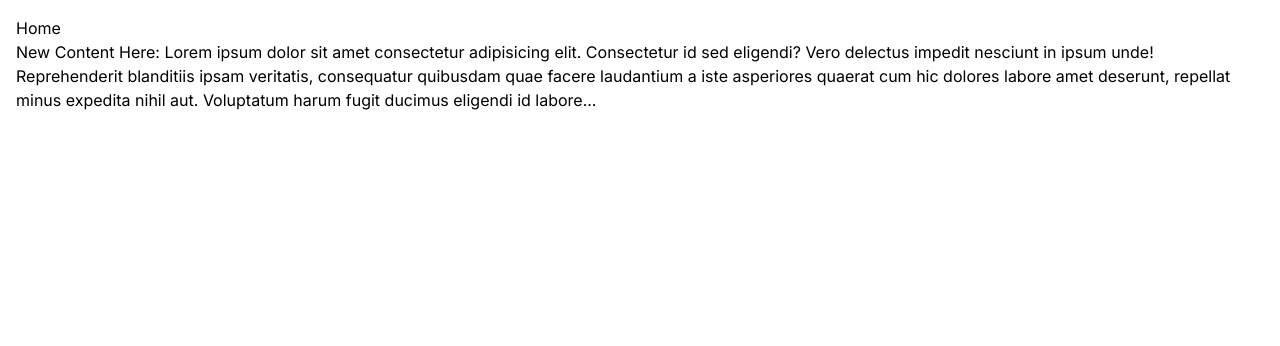
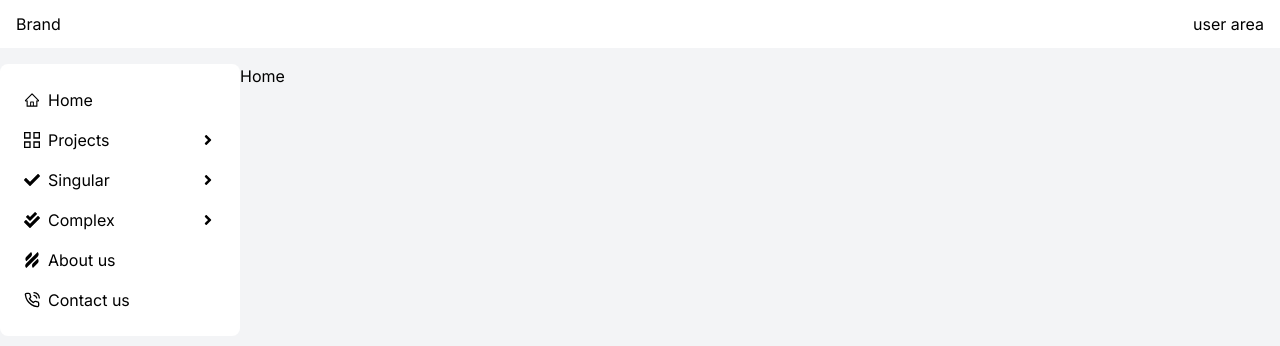
Before and after one commit to Jaycoda/devempower, a Next.js app: page / in a window 1280 px wide. Shown: the top 346 px of the page. Built offline with nearby package versions, Linux system fonts and the light colour scheme.

Commit message:
feature: created basic layout

```diff
--- /dev/null
+++ b/app/contact-us/page.jsx
@@ -0,0 +1,7 @@
+import React from "react";
+
+const ContactUs = () => {
+  return <div>Contact Us</div>;
+};
+
+export default ContactUs;
--- a/app/globals.css
+++ b/app/globals.css
@@ -9,5 +9,5 @@
 }
 
 body {
-  padding: 1rem;
+  padding: 0px;
 }
--- a/app/layout.js
+++ b/app/layout.js
@@ -1,5 +1,7 @@
 import { Inter } from "next/font/google";
 import "./globals.css";
+import MainLayout from "@/components/MainLayout";
+import MenuContextProvider from "@/context/MenuContext";
 
 const inter = Inter({ subsets: ["latin"] });
 
@@ -11,7 +13,11 @@ export const metadata = {
 export default function RootLayout({ children }) {
   return (
     <html lang="en">
-      <body className={inter.className}>{children}</body>
+      <body className={inter.className}>
+        <MenuContextProvider>
+          <MainLayout>{children}</MainLayout>
+        </MenuContextProvider>
+      </body>
     </html>
   );
 }
--- a/app/page.js
+++ b/app/page.js
@@ -4,14 +4,6 @@ export default function Home() {
   return (
     <main>
       <h1>Home</h1>
-      <p>
-        New Content Here: Lorem ipsum dolor sit amet consectetur adipisicing
-        elit. Consectetur id sed eligendi? Vero delectus impedit nesciunt in
-        ipsum unde! Reprehenderit blanditiis ipsam veritatis, consequatur
-        quibusdam quae facere laudantium a iste asperiores quaerat cum hic
-        dolores labore amet deserunt, repellat minus expedita nihil aut.
-        Voluptatum harum fugit ducimus eligendi id labore...
-      </p>
     </main>
   );
 }
--- /dev/null
+++ b/components/MainHeader.jsx
@@ -0,0 +1,23 @@
+"use client";
+
+import { MenuContext } from "@/context/MenuContext";
+import React, { useContext } from "react";
+import { FaBars } from "react-icons/fa";
+
+const MainHeader = () => {
+  const { toggle } = useContext(MenuContext);
+
+  return (
+    <div className="bg-white flex justify-between items-center px-4 h-12 mb-4">
+      <div>Brand</div>
+      <div className="flex justify-center items-center gap-3">
+        <div onClick={toggle} className="lg:hidden">
+          <FaBars className="cursor-pointer" />
+        </div>
+        <div>user area</div>
+      </div>
+    </div>
+  );
+};
+
+export default MainHeader;
--- /dev/null
+++ b/components/MainLayout.jsx
@@ -0,0 +1,69 @@
+"use client";
+
+import { MenuContext } from "@/context/MenuContext";
+import MainHeader from "./MainHeader";
+
+import Link from "next/link";
+
+import { AiOutlineHome } from "react-icons/ai";
+import { GrProjects } from "react-icons/gr";
+import { FaAngleRight, FaCheck, FaCheckDouble } from "react-icons/fa";
+import { FiPhoneCall } from "react-icons/fi";
+import { SiHelpscout } from "react-icons/si";
+import { useContext } from "react";
+
+const MainLayout = ({ children }) => {
+  const { open } = useContext(MenuContext);
+
+  return (
+    <div className="bg-gray-100 w-screen min-h-screen">
+      <MainHeader />
+      <div className="flex justify-start items-start">
+        {/* <aside className="bg-white rounded-lg w-60 p-4"> */}
+        <aside
+          className={`bg-white rounded-lg overflow-hidden transition-all duration-100 ${
+            open ? "w-60 p-4" : "w-0"
+          } lg:w-60 lg:p-4  `}
+        >
+          <ul>
+            <li className="flex justify-start items-center hover:bg-blue-200 hover:text-blue-800 rounded-xl p-2">
+              <AiOutlineHome className="mr-2" />
+              <Link href="/"> Home</Link>
+            </li>
+
+            <li className="flex justify-start items-center hover:bg-blue-200 hover:text-blue-800 rounded-xl p-2">
+              <GrProjects className="mr-2" />
+              <h3 className="flex-1"> Projects</h3>
+              <FaAngleRight />
+            </li>
+
+            <li className="flex justify-start items-center hover:bg-blue-200 hover:text-blue-800 rounded-xl p-2">
+              <FaCheck className="mr-2" />
+              <h3 className="flex-1"> Singular</h3>
+              <FaAngleRight />
+            </li>
+
+            <li className="flex justify-start items-center hover:bg-blue-200 hover:text-blue-800 rounded-xl p-2">
+              <FaCheckDouble className="mr-2" />
+              <h3 className="flex-1"> Complex</h3>
+              <FaAngleRight />
+            </li>
+
+            <li className="flex justify-start items-center hover:bg-blue-200 hover:text-blue-800 rounded-xl p-2">
+              <SiHelpscout className="mr-2" />
+              <Link href="/about"> About us</Link>
+            </li>
+
+            <li className="flex justify-start items-center hover:bg-blue-200 hover:text-blue-800 rounded-xl p-2">
+              <FiPhoneCall className="mr-2" />
+              <Link href="/contact-us"> Contact us</Link>
+            </li>
+          </ul>
+        </aside>
+        <main className="flex-1">{children}</main>
+      </div>
+    </div>
+  );
+};
+
+export default MainLayout;
--- /dev/null
+++ b/context/MenuContext.jsx
@@ -0,0 +1,21 @@
+"use client";
+
+import { createContext, useState } from "react";
+
+export const MenuContext = createContext();
+
+const MenuContextProvider = ({ children }) => {
+  const [open, setOpen] = useState(false);
+
+  const toggle = () => {
+    console.log("toggle clicked");
+    setOpen((prev) => !prev);
+  };
+  return (
+    <MenuContext.Provider value={{ open, toggle }}>
+      {children}
+    </MenuContext.Provider>
+  );
+};
+
+export default MenuContextProvider;
```
Also changed, not shown: package.json (+5 -4 lines), 1 other file (tests, documents, lock files or other folders).
